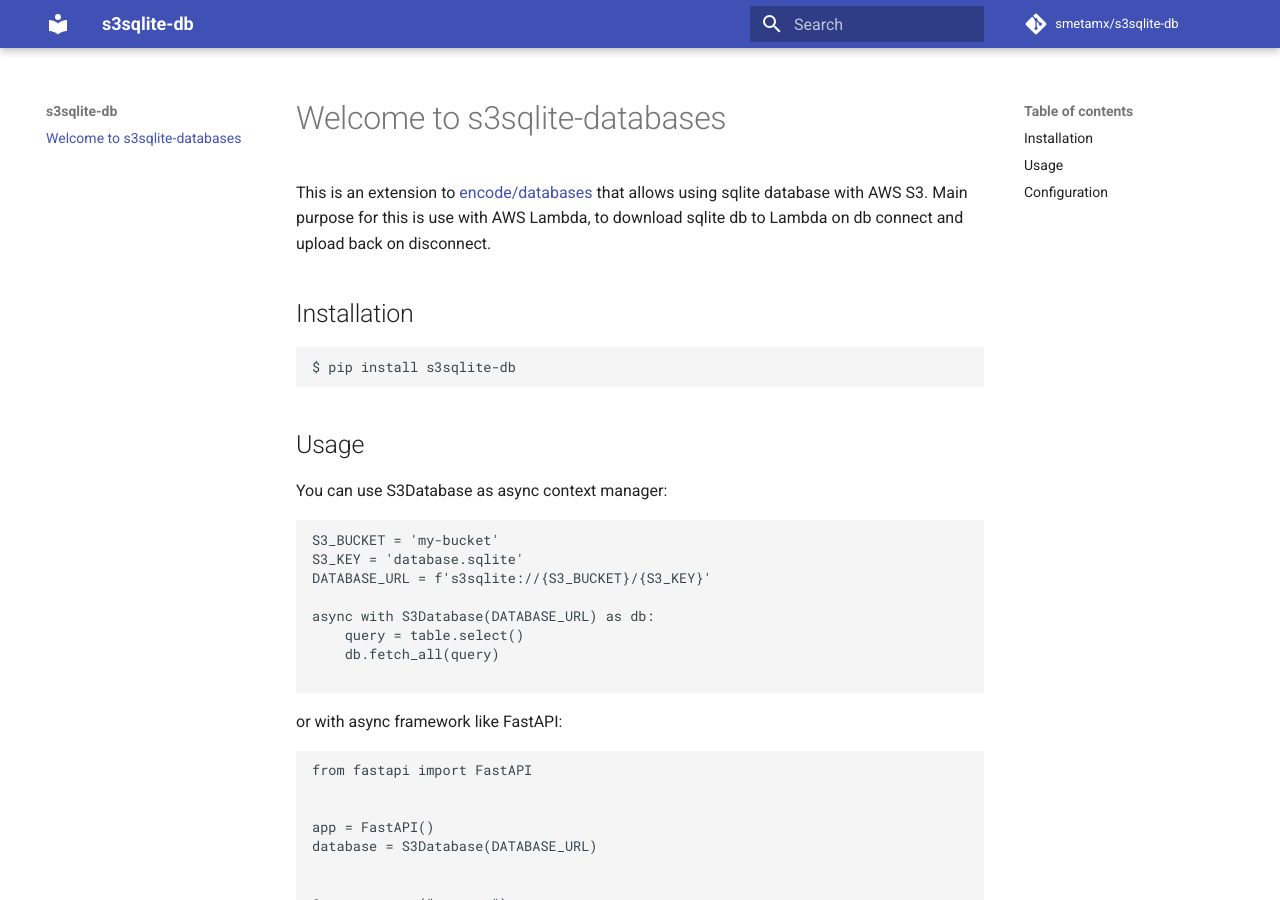
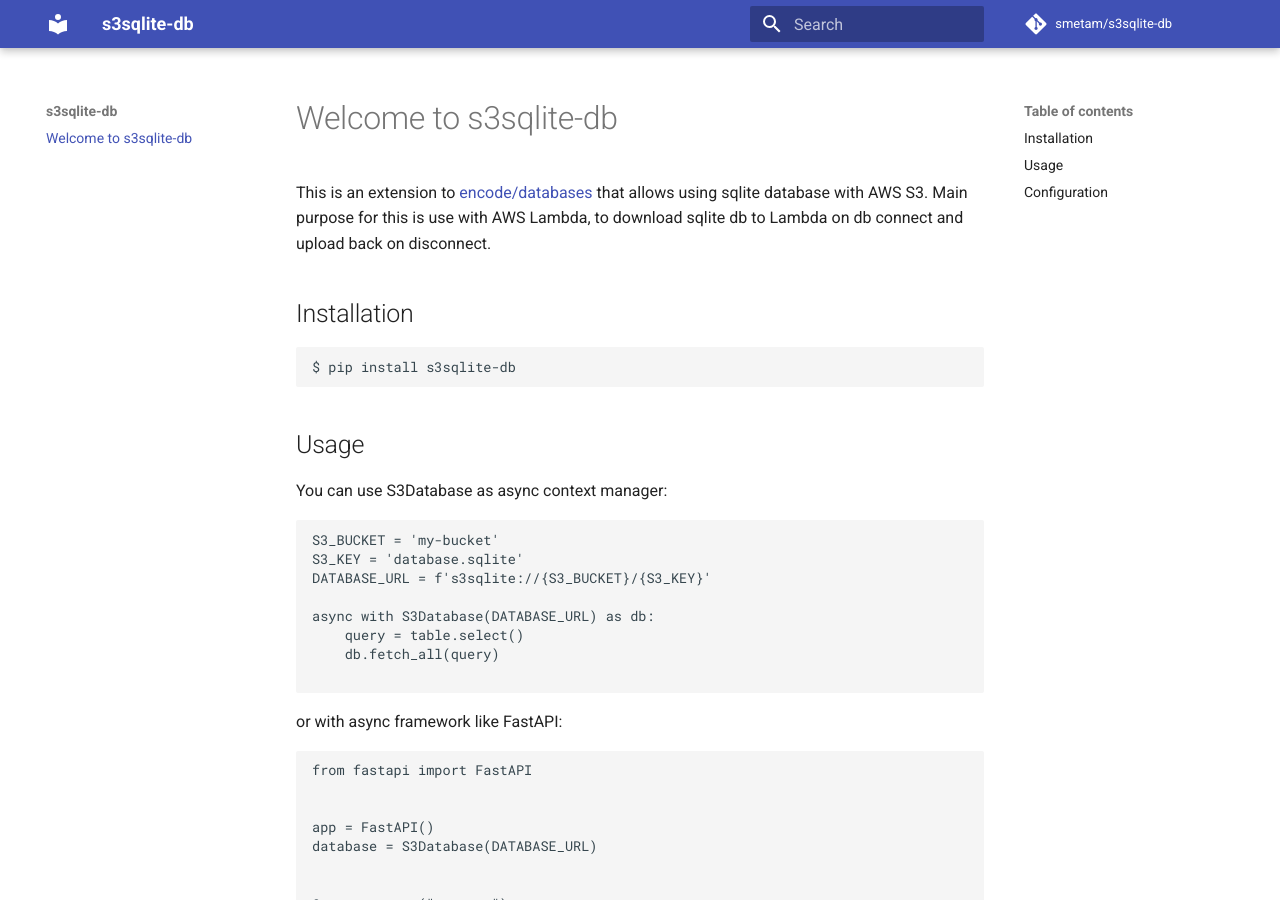
Before and after one commit to smetam/s3sqlite-db, an MkDocs documentation site: the page built from docs/index.md, in a window 1280 px wide and 900 px high. Built offline with MkDocs 1.6.1 and Material for MkDocs 9.7.7, drawn with Linux system fonts in a browser that asks for light colours; comment, search, counter and statistics services are not loaded.

Commit message:
readme and docs fix

```diff
--- a/README.md
+++ b/README.md
@@ -1,4 +1,4 @@
-# Welcome to s3sqlite-databases
+# Welcome to s3sqlite-db
 ![build status](../../workflows/ci/badge.svg)
 
 This is an extension to [encode/databases](https://github.com/encode/databases)
--- a/docs/index.md
+++ b/docs/index.md
@@ -1,4 +1,4 @@
-# Welcome to s3sqlite-databases
+# Welcome to s3sqlite-db
 
 This is an extension to [encode/databases](https://github.com/encode/databases)
 that allows using sqlite database with AWS S3.
--- a/mkdocs.yml
+++ b/mkdocs.yml
@@ -1,5 +1,5 @@
 site_name: s3sqlite-db
-repo_name: smetamx/s3sqlite-db
+repo_name: smetam/s3sqlite-db
 repo_url: https://github.com/smetam/s3sqlite-db
 theme:
   name: material
```
